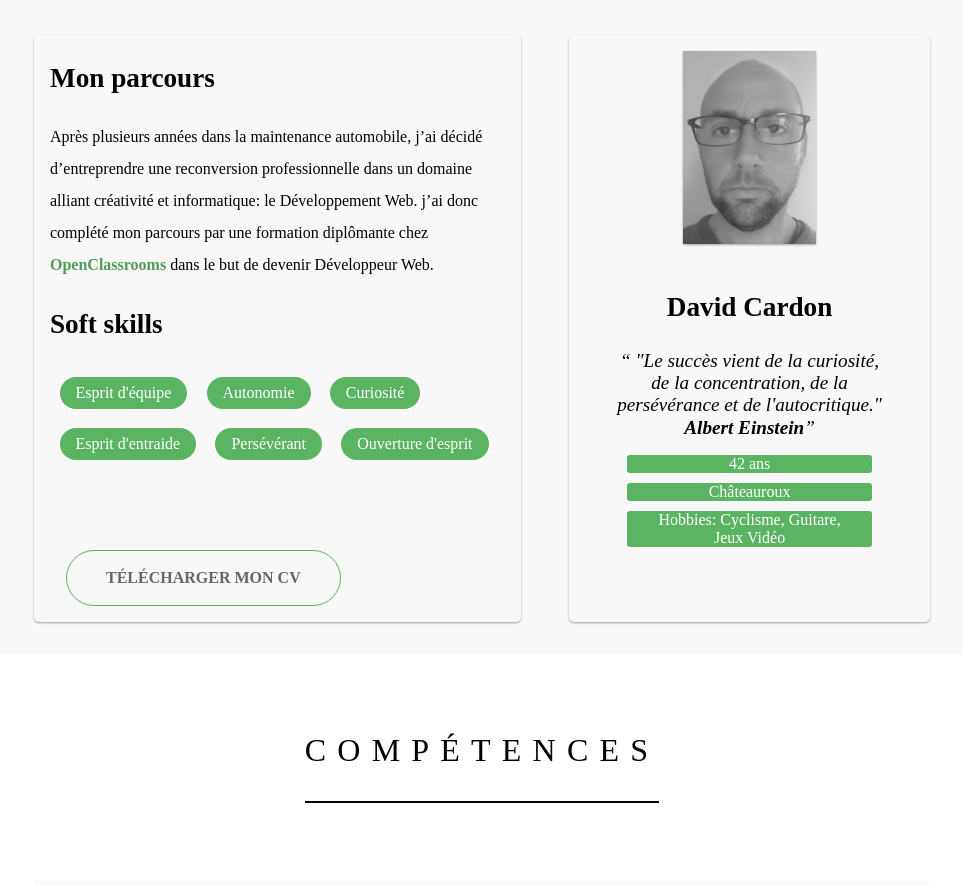
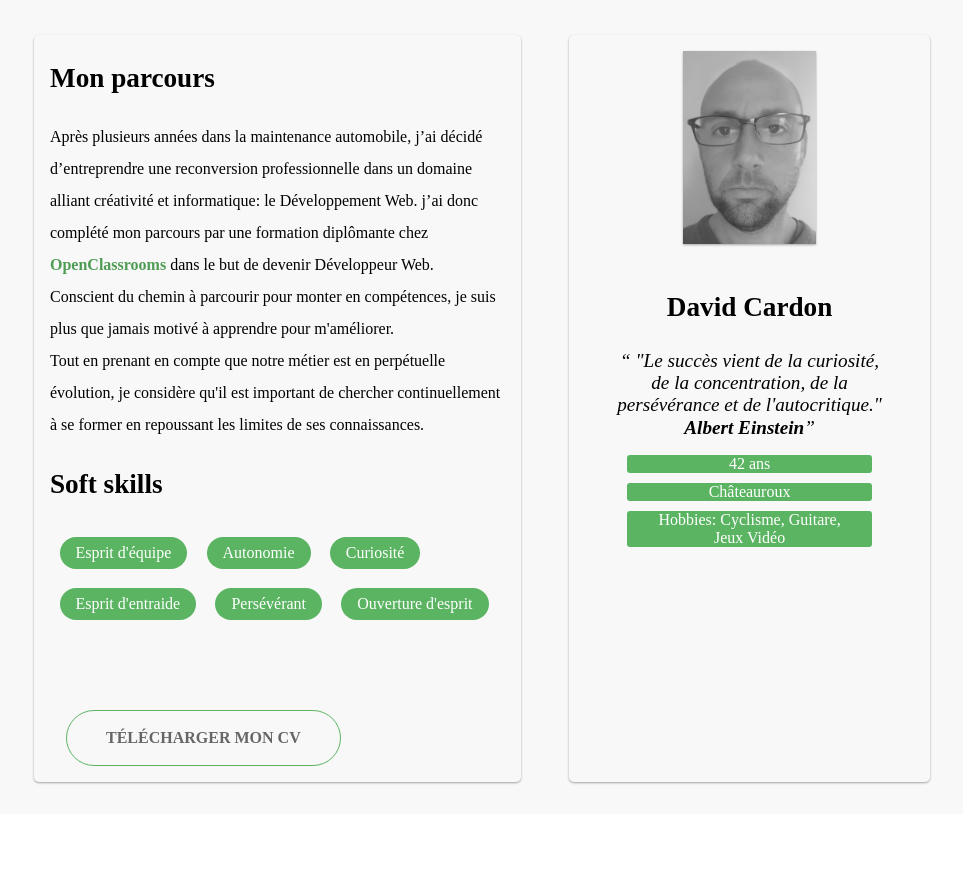
Before and after one commit to davidotch/portfolio, a React (Create React App) app: page / in a window 1280 px wide. Shown: the part 960-1845 px from the top of the page, without its empty margins (158-1121 px from the left). Built offline with nearby package versions, Linux system fonts and the light colour scheme; a web font is replaced by a local one.

Commit message:
change text

```diff
--- a/src/components/about/about.js
+++ b/src/components/about/about.js
@@ -10,7 +10,7 @@ const About = () => {
             <div className="about_info">
                 <div>
                     <h3>Mon parcours</h3>
-                    <p>Après plusieurs années dans la maintenance automobile, j’ai décidé d’entreprendre une reconversion professionnelle dans un domaine alliant créativité et informatique: le Développement Web. j’ai donc complété mon parcours par une formation diplômante chez <a href="https://openclassrooms.com/fr/paths/594-integrateur-web" target="_blank" rel="noreferrer" title="Site de l'école"><strong>OpenClassrooms</strong></a> dans le but de devenir Développeur Web. </p>
+                    <p>Après plusieurs années dans la maintenance automobile, j’ai décidé d’entreprendre une reconversion professionnelle dans un domaine alliant créativité et informatique: le Développement Web. j’ai donc complété mon parcours par une formation diplômante chez <a href="https://openclassrooms.com/fr/paths/594-integrateur-web" target="_blank" rel="noreferrer" title="Site de l'école"><strong>OpenClassrooms</strong></a> dans le but de devenir Développeur Web.<br />Conscient du chemin à parcourir pour monter en compétences, je suis plus que jamais motivé à apprendre pour m'améliorer.<br />Tout en prenant en compte que notre métier est en perpétuelle évolution, je considère qu'il est important de chercher continuellement à se former en repoussant les limites de ses connaissances. </p>
 
                     <h3>Soft skills</h3>
                     <ul>
@@ -22,7 +22,7 @@ const About = () => {
                         <li>Ouverture d'esprit</li>
                     </ul>
 
-                    <a className="curriculum" href="../files/CV_cardon_David.pdf" target="_blank" download="CV David CARDON"> Télécharger mon CV</a>
+                    <a className="curriculum" href="../../assets/CV_Cardon_David_pages-to-jpg-0001.jpg" target="_blank" download="CV David CARDON"> Télécharger mon CV</a>
                 </div>
 
                 <div>
```
